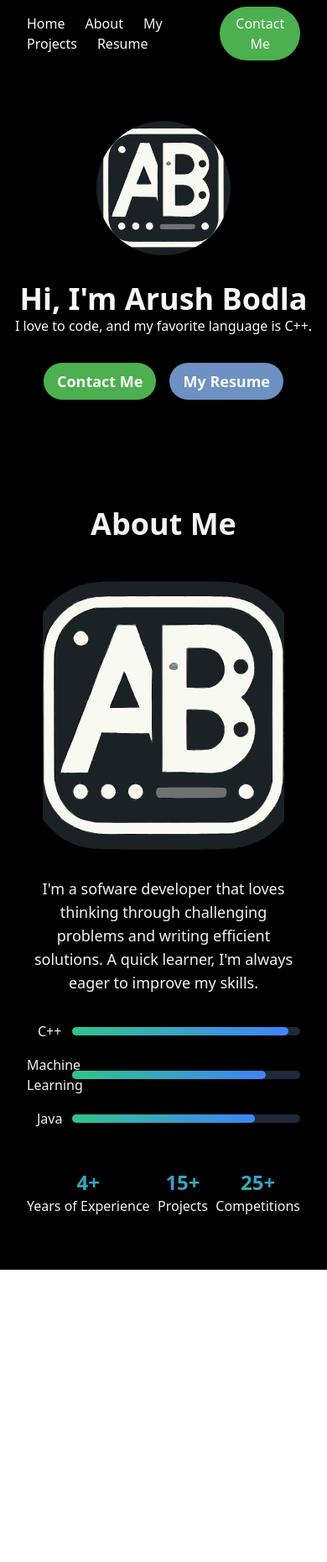
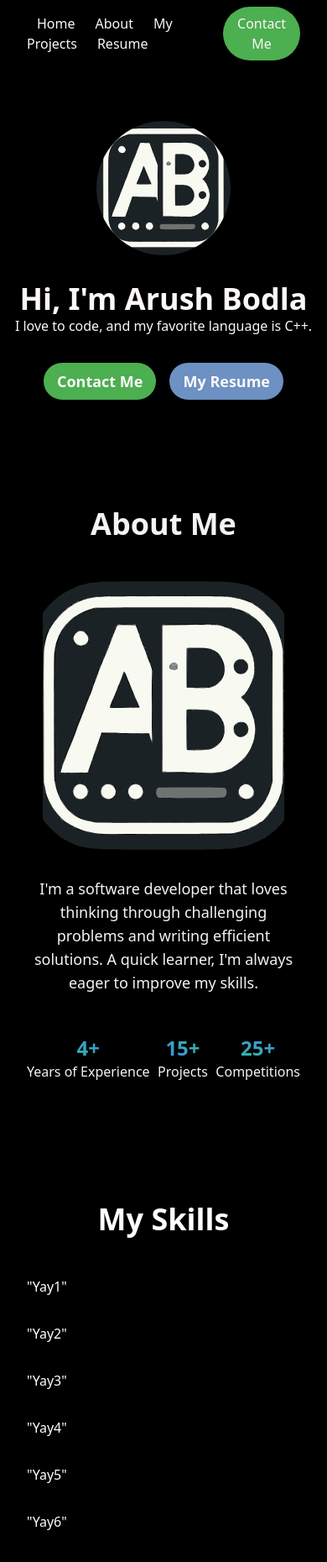
Before and after one commit to ArushNo1/PortfolioWebsite, a Next.js app: page / in a window 390 px wide. Shown: the top 1860 px of the page at 84% size. Before the commit the page ends 1512 px from the top, so only its background shows below. Built offline with nearby package versions, Linux system fonts and the light colour scheme.

Commit message:
Start of Skills Section

```diff
--- a/src/app/page.tsx
+++ b/src/app/page.tsx
@@ -1,7 +1,8 @@
 // src/app/page.tsx
-import Navbar from '../components/Navbar';
-import Homepage from '../components/Homepage';
-import About from '../components/About';
+import Navbar from '@/components/Navbar';
+import Homepage from '@/components/Homepage';
+import About from '@/components/About';
+import Skills from '@/components/Skills';
 
 export default function Home() {
   return (
@@ -9,104 +10,7 @@ export default function Home() {
       <Navbar />
       <Homepage />
       <About />
+      <Skills />
     </div>
   );
 }
-
-/*
-<div className="grid grid-rows-[20px_1fr_20px] items-center justify-items-center min-h-screen p-8 pb-20 gap-16 sm:p-20 font-[family-name:var(--font-geist-sans)]">
-      <main className="flex flex-col gap-8 row-start-2 items-center sm:items-start">
-        <Image
-          className="dark:invert"
-          src="/next.svg"
-          alt="Next.js logo"
-          width={180}
-          height={38}
-          priority
-        />
-        <ol className="list-inside list-decimal text-sm text-center sm:text-left font-[family-name:var(--font-geist-mono)]">
-          <li className="mb-2">
-            Get started by editing{" "}
-            <code className="bg-black/[.05] dark:bg-white/[.06] px-1 py-0.5 rounded font-semibold">
-              src/app/page.tsx
-            </code>
-            .
-          </li>
-          <li>Save and see your changes instantly.</li>
-        </ol>
-
-        <div className="flex gap-4 items-center flex-col sm:flex-row">
-          <a
-            className="rounded-full border border-solid border-transparent transition-colors flex items-center justify-center bg-foreground text-background gap-2 hover:bg-[#383838] dark:hover:bg-[#ccc] text-sm sm:text-base h-10 sm:h-12 px-4 sm:px-5"
-            href="https://vercel.com/new?utm_source=create-next-app&utm_medium=appdir-template-tw&utm_campaign=create-next-app"
-            target="_blank"
-            rel="noopener noreferrer"
-          >
-            <Image
-              className="dark:invert"
-              src="/vercel.svg"
-              alt="Vercel logomark"
-              width={20}
-              height={20}
-            />
-            Deploy now
-          </a>
-          <a
-            className="rounded-full border border-solid border-black/[.08] dark:border-white/[.145] transition-colors flex items-center justify-center hover:bg-[#f2f2f2] dark:hover:bg-[#1a1a1a] hover:border-transparent text-sm sm:text-base h-10 sm:h-12 px-4 sm:px-5 sm:min-w-44"
-            href="https://nextjs.org/docs?utm_source=create-next-app&utm_medium=appdir-template-tw&utm_campaign=create-next-app"
-            target="_blank"
-            rel="noopener noreferrer"
-          >
-            Read our docs
-          </a>
-        </div>
-      </main>
-      <footer className="row-start-3 flex gap-6 flex-wrap items-center justify-center">
-        <a
-          className="flex items-center gap-2 hover:underline hover:underline-offset-4"
-          href="https://nextjs.org/learn?utm_source=create-next-app&utm_medium=appdir-template-tw&utm_campaign=create-next-app"
-          target="_blank"
-          rel="noopener noreferrer"
-        >
-          <Image
-            aria-hidden
-            src="/file.svg"
-            alt="File icon"
-            width={16}
-            height={16}
-          />
-          Learn
-        </a>
-        <a
-          className="flex items-center gap-2 hover:underline hover:underline-offset-4"
-          href="https://vercel.com/templates?framework=next.js&utm_source=create-next-app&utm_medium=appdir-template-tw&utm_campaign=create-next-app"
-          target="_blank"
-          rel="noopener noreferrer"
-        >
-          <Image
-            aria-hidden
-            src="/window.svg"
-            alt="Window icon"
-            width={16}
-            height={16}
-          />
-          Examples
-        </a>
-        <a
-          className="flex items-center gap-2 hover:underline hover:underline-offset-4"
-          href="https://nextjs.org?utm_source=create-next-app&utm_medium=appdir-template-tw&utm_campaign=create-next-app"
-          target="_blank"
-          rel="noopener noreferrer"
-        >
-          <Image
-            aria-hidden
-            src="/globe.svg"
-            alt="Globe icon"
-            width={16}
-            height={16}
-          />
-          Go to nextjs.org →
-        </a>
-      </footer>
-    </div>
-    */
--- a/src/components/About.tsx
+++ b/src/components/About.tsx
@@ -1,20 +1,7 @@
 import React from "react";
 const ArushLogo = "/ArushBodlaWithoutBackground.svg";
 
-const ProgressBar = ({ label, width, gradientClass = "bg-gradient-to-r from-neon-green to-neon-blue" }: { label: string; width: number; gradientClass?: string }) => {
-    return (
-        <div className="flex items-center">
-            <label className="w-2/12">{label}</label>
-            <div className="grow bg-gray-800 rounded-full h-2.5">
-                <div
-                    className={`${gradientClass} h-2.5 rounded-full
-                    transform transition-transform duration-300 hover:scale-105`}
-                    style={{ width: `${width}%` }}
-                ></div>
-            </div>
-        </div>
-    );
-};
+
 
 
 const About = () => {
@@ -31,16 +18,12 @@ const About = () => {
           <div className="flex-col">
             <div className="flex-1">
               <p className="text-lg mb-8">
-                I'm a sofware developer that loves thinking through challenging
+                I'm a software developer that loves thinking through challenging
                 problems and writing efficient solutions. A quick learner, I'm
                 always eager to improve my skills.
               </p>
             </div>
-            <div className="space-y-4">
-              <ProgressBar label="C++" width={95} />
-              <ProgressBar label="Machine Learning" width={85} />
-              <ProgressBar label="Java" width={80} />
-            </div>
+
             <div className='mt-12 flex justify-between text-center'>
                 <div>
                     <h3 className="text-2xl font-bold text-transparent bg-clip-text bg-gradient-to-tr from-neon-green to-neon-blue">
--- a/src/components/Navbar.tsx
+++ b/src/components/Navbar.tsx
@@ -2,24 +2,24 @@
 
 const Navbar = () => {
   return (
-    <nav className="bg-black     text-snow px-8 md:px-16 lg:px-24">
+    <nav className="sticky top-0 z-50 bg-black text-snow px-8 md:px-16 lg:px-24">
         <div className="container py-2 flex justify-between items-center">
             <div className="text-2xl font-bold hidden md:inline">
-                <a href='#home'>
+                <a href='/'>
                     Arush
                 </a>
             </div>
-            <div className="space-x-6">
-                <a href="/" className="text-snow hover:text-pigment-green">
+            <div className="">
+                <a href="/" className="text-snow hover:text-pigment-green py-4 px-3">
                     Home
                 </a>
-                <a href="#about" className="text-snow hover:text-pigment-green">
+                <a href="/#about" className="text-snow hover:text-pigment-green py-4 px-3">
                     About
                 </a>
-                <a href="/projects" className="text-snow hover:text-pigment-green">
+                <a href="/projects" className="text-snow hover:text-pigment-green py-4 px-3">
                     My Projects
                 </a>
-                <a href="#resume" className="text-snow hover:text-pigment-green">
+                <a href="#resume" className="text-snow hover:text-pigment-green py-4 px-3">
                     Resume
                 </a>
             </div>
--- /dev/null
+++ b/src/components/Progressbar.tsx
@@ -0,0 +1,22 @@
+import React from 'react'
+
+const Progressbar = ({ label, width, gradientClass = "bg-gradient-to-r from-neon-green to-neon-blue" }: { label: string; width: number; gradientClass?: string }) => {
+    return (
+        <div className="flex items-center">
+            <label className="w-2/12">{label}</label>
+            <div className="grow bg-gray-800 rounded-full h-2.5">
+                <div
+                    className={`${gradientClass} h-2.5 rounded-full
+                    transform transition-transform duration-100 hover:scale-y-125`}
+                    style={{ width: `${width}%` }}
+                ></div>
+            </div>
+        </div>
+    );
+};
+
+export default Progressbar
+
+{/* <ProgressBar label="Data Structures and Algorithms" width={95} />
+                <ProgressBar label="Machine Learning" width={85} />
+                <ProgressBar label="Object Oriented Programming" width={80} /> */}
--- /dev/null
+++ b/src/components/Skills.tsx
@@ -0,0 +1,33 @@
+import React from 'react'
+
+const Skills = () => {
+  return (
+    <div className="bg-black text-white py-20" id='skills'>
+        <div className='container mx-auto px-8 md:px-16 lg:px-24'>
+            <h2 className='text-4xl font-bold text-center mb-12'>My Skills</h2>
+            <div className="grid grid-cols-1 md:grid-cols-2 lg:grid-cols-3 gap-8">
+                <div>
+                    <p>"Yay1"</p>
+                </div>
+                <div>
+                    <p>"Yay2"</p>
+                </div>
+                <div>
+                    <p>"Yay3"</p>
+                </div>
+                <div>
+                    <p>"Yay4"</p>
+                </div>
+                <div>
+                    <p>"Yay5"</p>
+                </div>
+                <div>
+                    <p>"Yay6"</p>
+                </div>
+            </div>
+        </div>
+    </div>
+  )
+}
+
+export default Skills
```
